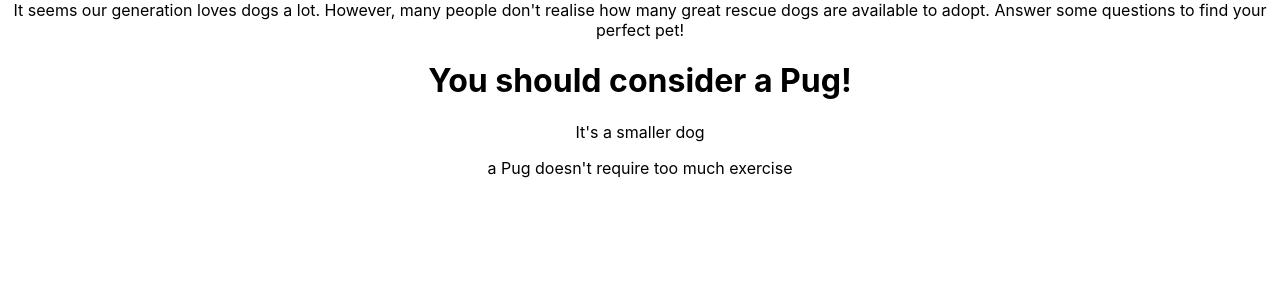
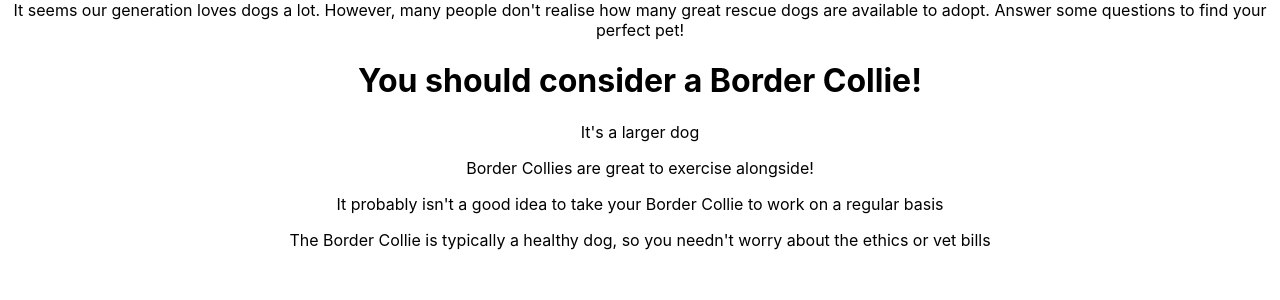
Before and after one commit to Reikon95/Dont-Shop-Adopt, a React (Create React App) app: page / in a window 1280 px wide. Shown: the top 300 px of the page. Built offline with nearby package versions, Linux system fonts and the light colour scheme.

Commit message:
added all conditionals

```diff
--- a/src/App.js
+++ b/src/App.js
@@ -1,16 +1,15 @@
 import React from 'react';
-import logo from './logo.svg';
 import './App.css';
 import Explanation from './Explanation.js'
 
 function App() {
-  const dogs = [{id: 'bc01', breed: 'Border Collie', size: 7, activityLevel: 10, officeDog: false, health: 10}, {id: 'p01', breed: 'Pug',
-  size: 3, activityLevel: 2, officeDog: true, health: 2}, {id: 'si01', breed: 'Shiba Inu', size: 5, activityLevel: 7,
-  officeDog: true, health: 10}]
+  const dogs = [{id: 'bc01', breed: 'Border Collie', size: 7, activityLevel: 10, officeDog: false, health: true}, {id: 'p01', breed: 'Pug',
+  size: 3, activityLevel: 2, officeDog: true, health: false}, {id: 'si01', breed: 'Shiba Inu', size: 5, activityLevel: 7,
+  officeDog: true, health: true}]
   return (
     <div className="App">
       It seems our generation loves dogs a lot. However, many people don't realise how many great rescue dogs are available to adopt. Answer some questions to find your perfect pet!
-      <Explanation {...dogs[1]}/>
+      <Explanation {...dogs[0]}/>
     </div>
   );
 }
--- a/src/Explanation.js
+++ b/src/Explanation.js
@@ -5,7 +5,12 @@ function Explanation(props) {
         <>
         <h1>You should consider a {props.breed}!</h1>
         <>{(props.size < 5) ? <p>It's a smaller dog</p> : <p>It's a larger dog</p>}</>
-        <>{(props.activityLevel < 5) ? <p>a {props.breed} doesn't require too much exercise</p> : <p>{props.breed} is great to exercise alongside!</p>}</>
+        <>{(props.activityLevel < 5) ? <p>a {props.breed} doesn't require too much exercise</p> :
+                <p>{props.breed}s are great to exercise alongside!</p>}</>
+        <>{props.officeDog ? <p>You can take the {props.breed} into work with you and shouldn't have issues</p> :
+                <p>It probably isn't a good idea to take your {props.breed} to work on a regular basis</p>}</>
+        <>{props.health ? <p>The {props.breed} is typically a healthy dog, so you needn't worry about the ethics or vet bills</p> :
+                <p>You should consider that {props.breed} does have some health issues. Maybe you could consider a crossbreed?</p>}</>
         </>
         )
 
```
